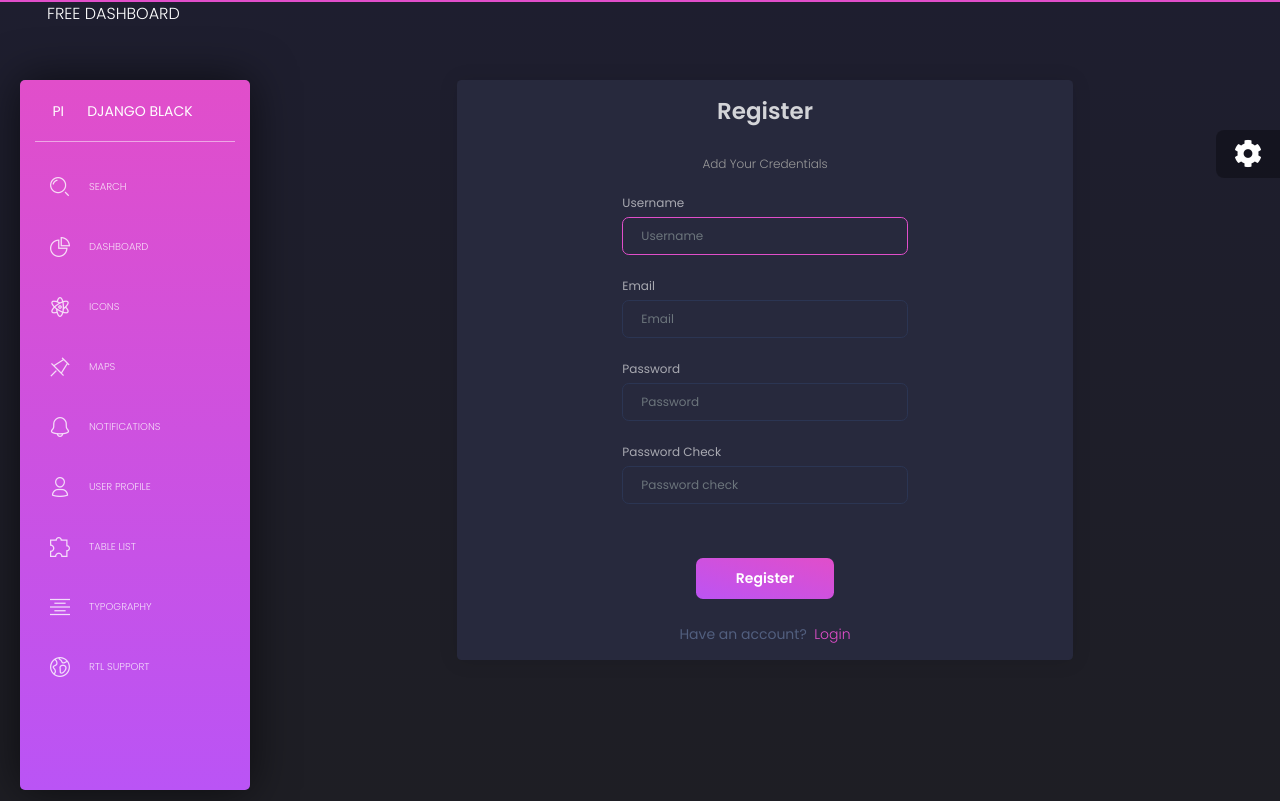
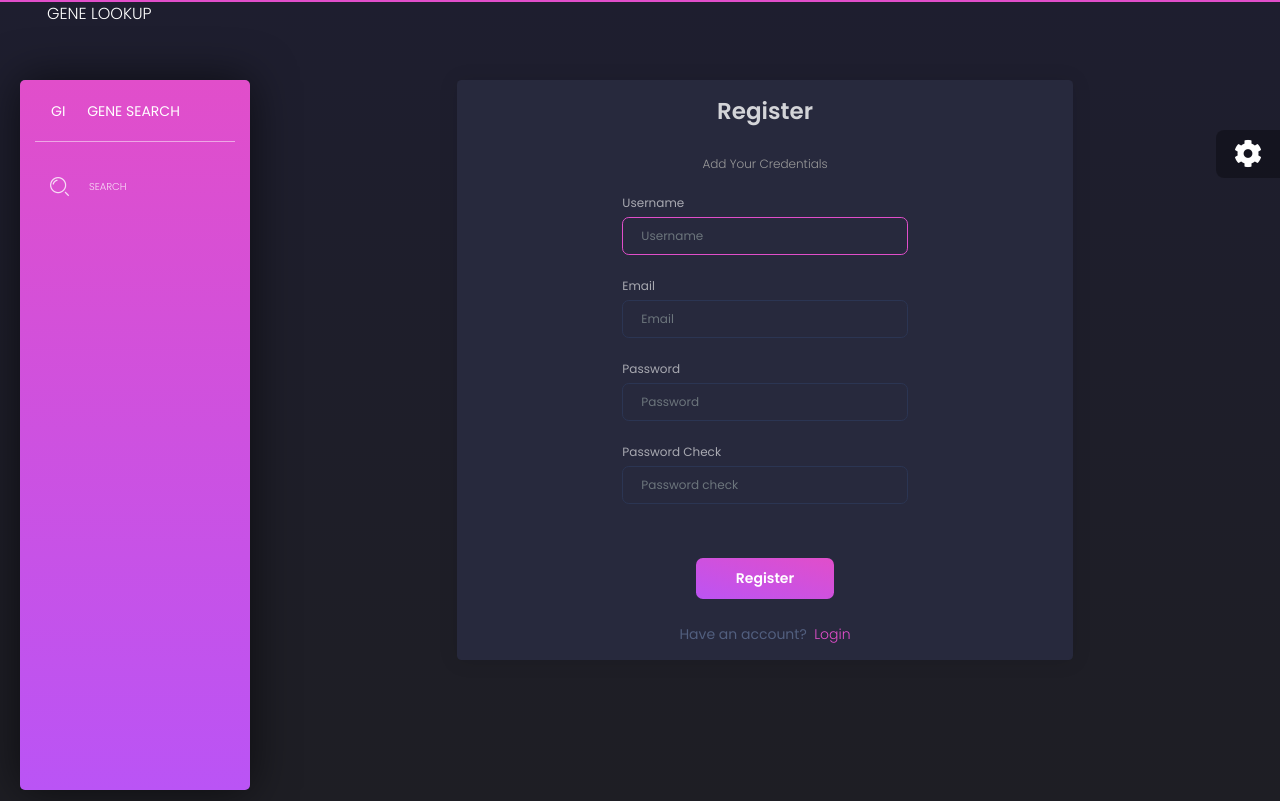
Before and after one commit to devqueue/hawkeye, a Django app: page /register/ in a window 1280 px wide. Run offline with Django 3.2, Linux system fonts and the light colour scheme; parts of the project's set-up code (start-up, migrations or seed data) failed here and were passed over; some libraries are stand-ins or nearby versions.

Commit message:
html contents removed

```diff
--- a/apps/templates/includes/navigation.html
+++ b/apps/templates/includes/navigation.html
@@ -11,7 +11,7 @@
               </button>
             </div>
             <a class="navbar-brand" href="javascript:void(0)">
-              Free Dashboard
+              Gene Lookup
             </a>
           </div>
           <button class="navbar-toggler" type="button" data-toggle="collapse" data-target="#navigation" aria-expanded="false" aria-label="Toggle navigation">
@@ -24,7 +24,7 @@
             <ul class="navbar-nav ml-auto">
             {% if request.user.is_authenticated %}
 
-              <li class="search-bar input-group">
+              <!-- <li class="search-bar input-group">
                 <button class="btn btn-link" id="search-button" data-toggle="modal" data-target="#searchModal"><i class="tim-icons icon-zoom-split" ></i>
                   <span class="d-lg-none d-md-block">Search</span>
                 </button>
@@ -44,7 +44,7 @@
                   <li class="nav-link"><a href="javascript:void(0)" class="nav-item dropdown-item">Another notification</a></li>
                   <li class="nav-link"><a href="javascript:void(0)" class="nav-item dropdown-item">Another one</a></li>
                 </ul>
-              </li>
+              </li> -->
               <li class="dropdown nav-item">
                 <a href="#" class="dropdown-toggle nav-link" data-toggle="dropdown">
                   <div class="photo">
@@ -56,8 +56,8 @@
                   </p>
                 </a>
                 <ul class="dropdown-menu dropdown-navbar">
-                  <li class="nav-link"><a href="/page-user.html" class="nav-item dropdown-item">Profile</a></li>
-                  <li class="dropdown-divider"></li>
+                  <!-- <li class="nav-link"><a href="/page-user.html" class="nav-item dropdown-item">Profile</a></li>
+                  <li class="dropdown-divider"></li> -->
                   <li class="nav-link"><a href="{% url 'logout' %}" class="nav-item dropdown-item">Log out</a></li>
                 </ul>
               </li>
--- a/apps/templates/includes/sidebar.html
+++ b/apps/templates/includes/sidebar.html
@@ -4,10 +4,10 @@
       <div class="sidebar-wrapper">
         <div class="logo">
           <a href="" class="simple-text logo-mini">
-            PI
+            GI
           </a>
           <a href="" class="simple-text logo-normal">
-            Django Black
+            Gene Search
           </a>
         </div>
 
@@ -18,7 +18,7 @@
               <p>Search</p>
             </a>
           </li>
-          <li class="{% if 'index' in segment %} active {% endif %}">
+          <!-- <li class="{% if 'index' in segment %} active {% endif %}">
             <a href="/">
               <i class="tim-icons icon-chart-pie-36"></i>
               <p>Dashboard</p>
@@ -65,7 +65,7 @@
               <i class="tim-icons icon-world"></i>
               <p>RTL Support</p>
             </a>
-          </li>
+          </li> -->
           {% if request.user.is_authenticated %}
           <li class="{% if 'upload' in segment %} active {% endif %}">
             <a  href="{% url 'upload' %}">
```
